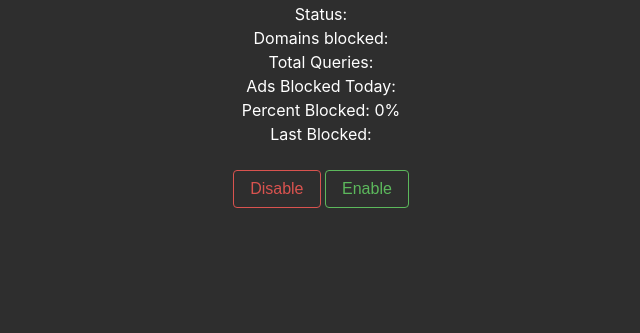
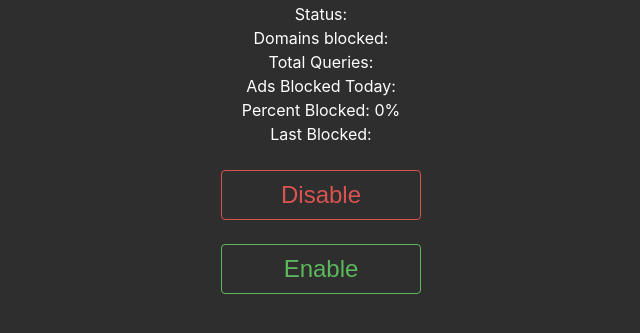
Before and after one commit to obs0lete/PiholeDashboard, a PHP site: page / in a window 1280 px wide. Shown: the part 431-764 px from the top of the page, without its empty margins (319-959 px from the left). Run offline with PHP 8.4, Linux system fonts and the light colour scheme; data that the repository does not hold is empty.

Commit message:
Made buttons bigger.

```diff
--- a/css/style.css
+++ b/css/style.css
@@ -2,11 +2,19 @@ body {
   color: #ffffff;
   background-color: #2e2e2e;
 }
+
 .col-md-4 {
   margin: 0 auto;
   text-align: center;
   padding-top: 50px;
 }
+
 .alert-danger .alert-link {
 color: #025aa5
 }
+
+.btn {
+font-size: 1.5rem;
+width: 200px;
+height: 50px;
+}
--- a/index.php
+++ b/index.php
@@ -129,6 +129,7 @@
     <br />
     <form>
         <button type="submit" class="btn btn-outline-danger button disable-button" id="disable" method="get" formaction="disable.php">Disable</button>
+        <br /><br />
         <button type="submit" class="btn btn-outline-success button enable-button" id="enable" method="get" formaction="enable.php">Enable</button>
     </form>
 
```
